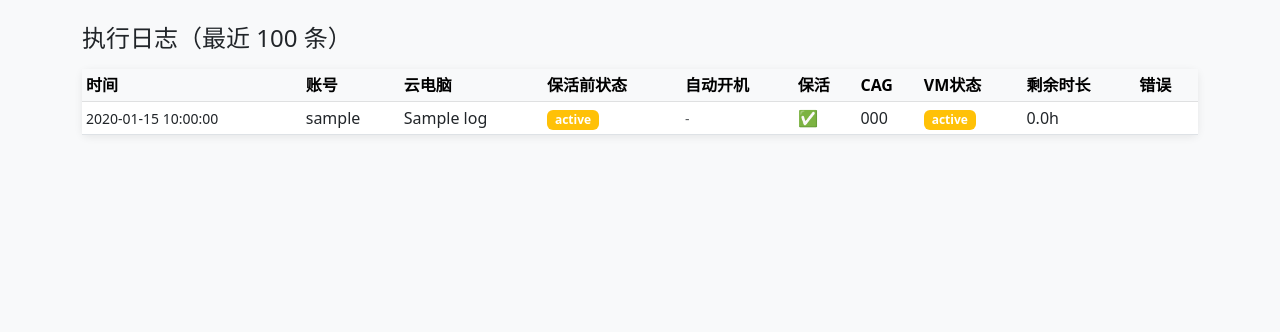
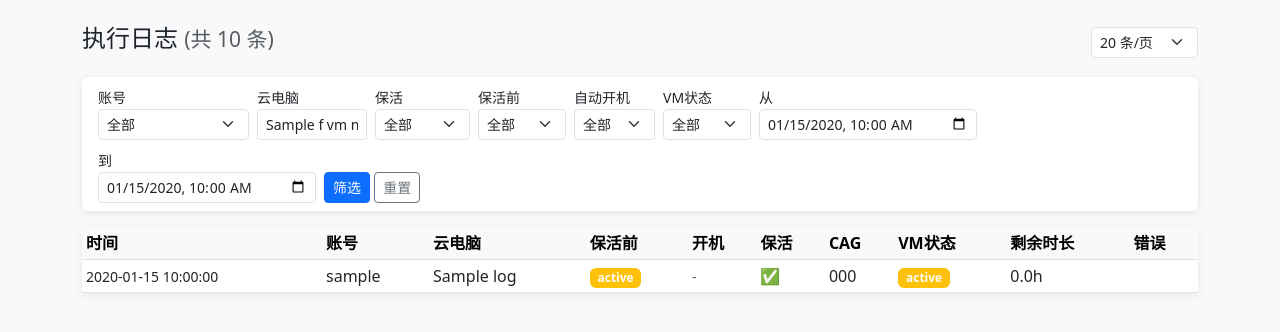
Before and after one commit to gita378/ydpc-keeplive, a Flask app: template webapp/templates/logs.html in a window 1280 px wide. Shown: the part 56-388 px from the top of the page. Run offline with Flask 3, Linux system fonts and the light colour scheme; the template is opened without the code that fills it: most values are stand-ins (such as "Sample title", 1, 10 or a date in 2020); some libraries are stand-ins or nearby versions.

Commit message:
日志页大改版: 分页 + 多条件筛选
- 分页: 20/50/100/200 条每页，页码导航
- 筛选: 账号(下拉)/云电脑(搜索)/保活状态/保活前状态/自动开机/VM状态/时间范围
- 筛选条件保持在URL参数中，翻页不丢失
- 重置按钮清除所有筛选

Co-Authored-By: Claude Opus 4.6 (1M context) <noreply@anthropic.com>

```diff
--- a/webapp/routes.py
+++ b/webapp/routes.py
@@ -604,9 +604,69 @@ def batch_action():
 @login_required
 def logs():
     db = get_db()
+    page = max(1, int(request.args.get("page", 1)))
+    per_page = max(10, min(200, int(request.args.get("per_page", 50))))
+
+    # 筛选条件
+    filters = []
+    params = []
+    f_username = request.args.get("username", "").strip()
+    f_vm_name = request.args.get("vm_name", "").strip()
+    f_status = request.args.get("status", "")
+    f_vm_status = request.args.get("vm_status", "")
+    f_vm_status_before = request.args.get("vm_status_before", "")
+    f_booted = request.args.get("booted", "")
+    f_date_from = request.args.get("date_from", "").strip()
+    f_date_to = request.args.get("date_to", "").strip()
+
+    if f_username:
+        filters.append("a.username LIKE ?")
+        params.append(f"%{f_username}%")
+    if f_vm_name:
+        filters.append("l.vm_name LIKE ?")
+        params.append(f"%{f_vm_name}%")
+    if f_status in ("success", "failed"):
+        filters.append("l.status = ?")
+        params.append(f_status)
+    if f_vm_status:
+        filters.append("l.vm_status = ?")
+        params.append(f_vm_status)
+    if f_vm_status_before:
+        filters.append("l.vm_status_before = ?")
+        params.append(f_vm_status_before)
+    if f_booted == "1":
+        filters.append("l.booted = 1")
+    elif f_booted == "0":
+        filters.append("(l.booted = 0 OR l.booted IS NULL)")
+    if f_date_from:
+        filters.append("l.executed_at >= ?")
+        params.append(f_date_from)
+    if f_date_to:
+        filters.append("l.executed_at <= ?")
+        params.append(f_date_to + " 23:59:59")
+
+    where = ("WHERE " + " AND ".join(filters)) if filters else ""
+
+    # 总数
+    total = db.execute(
+        f"SELECT COUNT(*) FROM keepalive_log l JOIN cloud_account a ON l.account_id=a.id {where}", params
+    ).fetchone()[0]
+    total_pages = max(1, (total + per_page - 1) // per_page)
+    page = min(page, total_pages)
+
     rows = db.execute(
-        "SELECT l.*, a.username FROM keepalive_log l "
-        "JOIN cloud_account a ON l.account_id=a.id "
-        "ORDER BY l.executed_at DESC LIMIT 100"
+        f"SELECT l.*, a.username FROM keepalive_log l "
+        f"JOIN cloud_account a ON l.account_id=a.id {where} "
+        f"ORDER BY l.executed_at DESC LIMIT ? OFFSET ?",
+        params + [per_page, (page - 1) * per_page]
     ).fetchall()
-    return render_template("logs.html", logs=rows)
+
+    # 获取所有账号列表用于筛选下拉
+    accounts = db.execute("SELECT DISTINCT username FROM cloud_account ORDER BY username").fetchall()
+
+    return render_template("logs.html", logs=rows, page=page, total_pages=total_pages,
+                           total=total, per_page=per_page,
+                           accounts=[a["username"] for a in accounts],
+                           f_username=f_username, f_vm_name=f_vm_name, f_status=f_status,
+                           f_vm_status=f_vm_status, f_vm_status_before=f_vm_status_before,
+                           f_booted=f_booted, f_date_from=f_date_from, f_date_to=f_date_to)
--- a/webapp/templates/logs.html
+++ b/webapp/templates/logs.html
@@ -1,11 +1,87 @@
 {% extends "base.html" %}
 {% block content %}
-<h4 class="mb-3">执行日志（最近 100 条）</h4>
+<div class="d-flex justify-content-between align-items-center mb-3">
+    <h4>执行日志 <small class="text-muted">(共 {{ total }} 条)</small></h4>
+    <div class="d-flex gap-2 align-items-center">
+        <select onchange="location.href=updateParam('per_page',this.value)" class="form-select form-select-sm" style="width:auto">
+            {% for n in [20, 50, 100, 200] %}
+            <option value="{{ n }}" {{ 'selected' if per_page == n }}>{{ n }} 条/页</option>
+            {% endfor %}
+        </select>
+    </div>
+</div>
+
+<!-- 筛选栏 -->
+<div class="card mb-3">
+    <div class="card-body py-2">
+        <form method="GET" action="{{ url_for('main.logs') }}" class="row g-2 align-items-end">
+            <div class="col-auto">
+                <label class="form-label mb-0"><small>账号</small></label>
+                <select name="username" class="form-select form-select-sm" style="width:auto">
+                    <option value="">全部</option>
+                    {% for u in accounts %}
+                    <option value="{{ u }}" {{ 'selected' if f_username == u }}>{{ u }}</option>
+                    {% endfor %}
+                </select>
+            </div>
+            <div class="col-auto">
+                <label class="form-label mb-0"><small>云电脑</small></label>
+                <input type="text" name="vm_name" class="form-control form-control-sm" value="{{ f_vm_name }}" placeholder="名称搜索" style="width:110px">
+            </div>
+            <div class="col-auto">
+                <label class="form-label mb-0"><small>保活</small></label>
+                <select name="status" class="form-select form-select-sm" style="width:auto">
+                    <option value="">全部</option>
+                    <option value="success" {{ 'selected' if f_status == 'success' }}>✅ 成功</option>
+                    <option value="failed" {{ 'selected' if f_status == 'failed' }}>❌ 失败</option>
+                </select>
+            </div>
+            <div class="col-auto">
+                <label class="form-label mb-0"><small>保活前</small></label>
+                <select name="vm_status_before" class="form-select form-select-sm" style="width:auto">
+                    <option value="">全部</option>
+                    <option value="运行中" {{ 'selected' if f_vm_status_before == '运行中' }}>运行中</option>
+                    <option value="已关机" {{ 'selected' if f_vm_status_before == '已关机' }}>已关机</option>
+                </select>
+            </div>
+            <div class="col-auto">
+                <label class="form-label mb-0"><small>自动开机</small></label>
+                <select name="booted" class="form-select form-select-sm" style="width:auto">
+                    <option value="">全部</option>
+                    <option value="1" {{ 'selected' if f_booted == '1' }}>🖥 是</option>
+                    <option value="0" {{ 'selected' if f_booted == '0' }}>否</option>
+                </select>
+            </div>
+            <div class="col-auto">
+                <label class="form-label mb-0"><small>VM状态</small></label>
+                <select name="vm_status" class="form-select form-select-sm" style="width:auto">
+                    <option value="">全部</option>
+                    <option value="运行中" {{ 'selected' if f_vm_status == '运行中' }}>运行中</option>
+                    <option value="已关机" {{ 'selected' if f_vm_status == '已关机' }}>已关机</option>
+                </select>
+            </div>
+            <div class="col-auto">
+                <label class="form-label mb-0"><small>从</small></label>
+                <input type="datetime-local" name="date_from" class="form-control form-control-sm" value="{{ f_date_from }}" style="width:auto">
+            </div>
+            <div class="col-auto">
+                <label class="form-label mb-0"><small>到</small></label>
+                <input type="datetime-local" name="date_to" class="form-control form-control-sm" value="{{ f_date_to }}" style="width:auto">
+            </div>
+            <div class="col-auto">
+                <button class="btn btn-sm btn-primary">筛选</button>
+                <a href="{{ url_for('main.logs') }}" class="btn btn-sm btn-outline-secondary">重置</a>
+            </div>
+        </form>
+    </div>
+</div>
+
+<!-- 日志表 -->
 <div class="card">
     <div class="table-responsive">
         <table class="table table-sm table-hover mb-0">
             <thead class="table-light">
-                <tr><th>时间</th><th>账号</th><th>云电脑</th><th>保活前状态</th><th>自动开机</th><th>保活</th><th>CAG</th><th>VM状态</th><th>剩余时长</th><th>错误</th></tr>
+                <tr><th>时间</th><th>账号</th><th>云电脑</th><th>保活前</th><th>开机</th><th>保活</th><th>CAG</th><th>VM状态</th><th>剩余时长</th><th>错误</th></tr>
             </thead>
             <tbody>
             {% for l in logs %}
@@ -14,49 +90,69 @@
                     <td>{{ l.username }}</td>
                     <td>{{ l.vm_name }}</td>
                     <td>
-                        {% if l.vm_status_before == '运行中' %}
-                        <span class="badge bg-success">运行中</span>
-                        {% elif l.vm_status_before == '已关机' %}
-                        <span class="badge bg-secondary">已关机</span>
-                        {% elif l.vm_status_before %}
-                        <span class="badge bg-warning">{{ l.vm_status_before }}</span>
-                        {% else %}
-                        <small class="text-muted">-</small>
-                        {% endif %}
+                        {% if l.vm_status_before == '运行中' %}<span class="badge bg-success">运行中</span>
+                        {% elif l.vm_status_before == '已关机' %}<span class="badge bg-secondary">已关机</span>
+                        {% elif l.vm_status_before %}<span class="badge bg-warning">{{ l.vm_status_before }}</span>
+                        {% else %}<small class="text-muted">-</small>{% endif %}
                     </td>
                     <td>
-                        {% if l.booted %}
-                        <span class="badge bg-info">🖥 已开机</span>
-                        {% else %}
-                        <small class="text-muted">-</small>
-                        {% endif %}
+                        {% if l.booted %}<span class="badge bg-info">🖥</span>
+                        {% else %}<small class="text-muted">-</small>{% endif %}
                     </td>
                     <td>{{ '✅' if l.status == 'success' else '❌' }}</td>
                     <td>{{ l.cag_reply_code or '' }}</td>
                     <td>
-                        {% if l.vm_status == '运行中' %}
-                        <span class="badge bg-success">运行中</span>
-                        {% elif l.vm_status == '已关机' %}
-                        <span class="badge bg-secondary">已关机</span>
-                        {% elif l.vm_status %}
-                        <span class="badge bg-warning">{{ l.vm_status }}</span>
+                        {% if l.vm_status == '运行中' %}<span class="badge bg-success">运行中</span>
+                        {% elif l.vm_status == '已关机' %}<span class="badge bg-secondary">已关机</span>
+                        {% elif l.vm_status %}<span class="badge bg-warning">{{ l.vm_status }}</span>
                         {% endif %}
                     </td>
                     <td>
                         {% if not l.remain_duration_time or l.remain_duration_time == 'None' or l.remain_duration_time == '' %}
                         {% if l.vm_status %}<span class="text-success">无限</span>{% endif %}
-                        {% else %}
-                        {{ (l.remain_duration_time|int / 3600)|round(1) }}h
-                        {% endif %}
+                        {% else %}{{ (l.remain_duration_time|int / 3600)|round(1) }}h{% endif %}
                     </td>
                     <td><small>{{ l.error_message or '' }}</small></td>
                 </tr>
             {% endfor %}
             {% if not logs %}
-                <tr><td colspan="10" class="text-center text-muted py-3">暂无日志</td></tr>
+                <tr><td colspan="10" class="text-center text-muted py-3">无匹配日志</td></tr>
             {% endif %}
             </tbody>
         </table>
     </div>
 </div>
+
+<!-- 分页 -->
+{% if total_pages > 1 %}
+<nav class="mt-3">
+    <ul class="pagination pagination-sm justify-content-center">
+        <li class="page-item {{ 'disabled' if page <= 1 }}">
+            <a class="page-link" href="{{ url_for('main.logs', page=page-1, per_page=per_page, username=f_username, vm_name=f_vm_name, status=f_status, vm_status=f_vm_status, vm_status_before=f_vm_status_before, booted=f_booted, date_from=f_date_from, date_to=f_date_to) }}">上一页</a>
+        </li>
+        {% for p in range(1, total_pages + 1) %}
+            {% if p == page or (p <= 3) or (p >= total_pages - 2) or (p >= page - 2 and p <= page + 2) %}
+        <li class="page-item {{ 'active' if p == page }}">
+            <a class="page-link" href="{{ url_for('main.logs', page=p, per_page=per_page, username=f_username, vm_name=f_vm_name, status=f_status, vm_status=f_vm_status, vm_status_before=f_vm_status_before, booted=f_booted, date_from=f_date_from, date_to=f_date_to) }}">{{ p }}</a>
+        </li>
+            {% elif p == 4 or p == total_pages - 3 %}
+        <li class="page-item disabled"><span class="page-link">...</span></li>
+            {% endif %}
+        {% endfor %}
+        <li class="page-item {{ 'disabled' if page >= total_pages }}">
+            <a class="page-link" href="{{ url_for('main.logs', page=page+1, per_page=per_page, username=f_username, vm_name=f_vm_name, status=f_status, vm_status=f_vm_status, vm_status_before=f_vm_status_before, booted=f_booted, date_from=f_date_from, date_to=f_date_to) }}">下一页</a>
+        </li>
+    </ul>
+    <p class="text-center text-muted small">第 {{ page }}/{{ total_pages }} 页，共 {{ total }} 条</p>
+</nav>
+{% endif %}
+
+<script>
+function updateParam(key, val) {
+    const u = new URL(location.href);
+    u.searchParams.set(key, val);
+    u.searchParams.set('page', '1');
+    return u.toString();
+}
+</script>
 {% endblock %}
```
